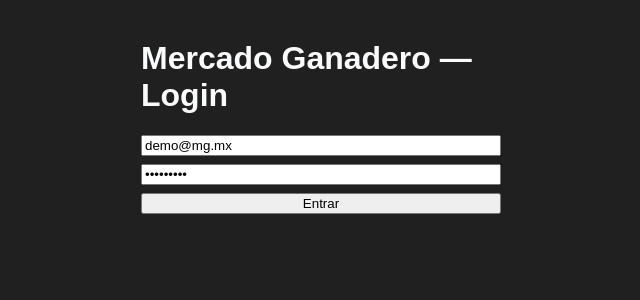
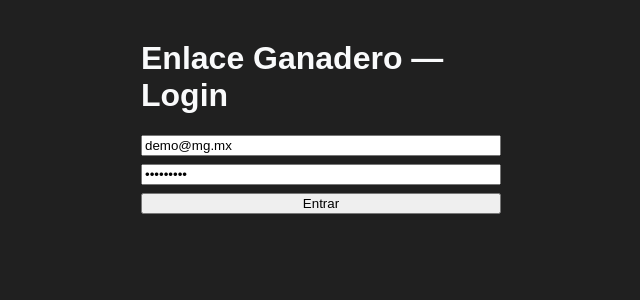
Before and after one commit to MartinMVP/mg-frontend, a React (Vite) app: page / in a window 1280 px wide. Shown: the top 300 px of the page, without its empty margins (319-959 px from the left). Built offline with nearby package versions, Linux system fonts and the light colour scheme; no server answers.

Commit message:
chore(branding): rename platform to enlace ganadero

```diff
--- a/index.html
+++ b/index.html
@@ -4,7 +4,7 @@
     <meta charset="UTF-8" />
     <link rel="icon" type="image/svg+xml" href="/vite.svg" />
     <meta name="viewport" content="width=device-width, initial-scale=1.0" />
-    <title>mg-frontend</title>
+    <title>Enlace Ganadero</title>
   </head>
   <body>
     <div id="root"></div>
--- a/src/pages/Login.tsx
+++ b/src/pages/Login.tsx
@@ -21,7 +21,7 @@
 
   return (
     <div style={{ maxWidth: 360, margin: '40px auto', fontFamily: 'sans-serif' }}>
-      <h1>Mercado Ganadero — Login</h1>
+      <h1>Enlace Ganadero — Login</h1>
       <form onSubmit={onSubmit} style={{ display: 'grid', gap: 8 }}>
         <input value={email} onChange={e => setEmail(e.target.value)} placeholder="email" />
         <input value={password} onChange={e => setPassword(e.target.value)} placeholder="password" type="password" />
```
